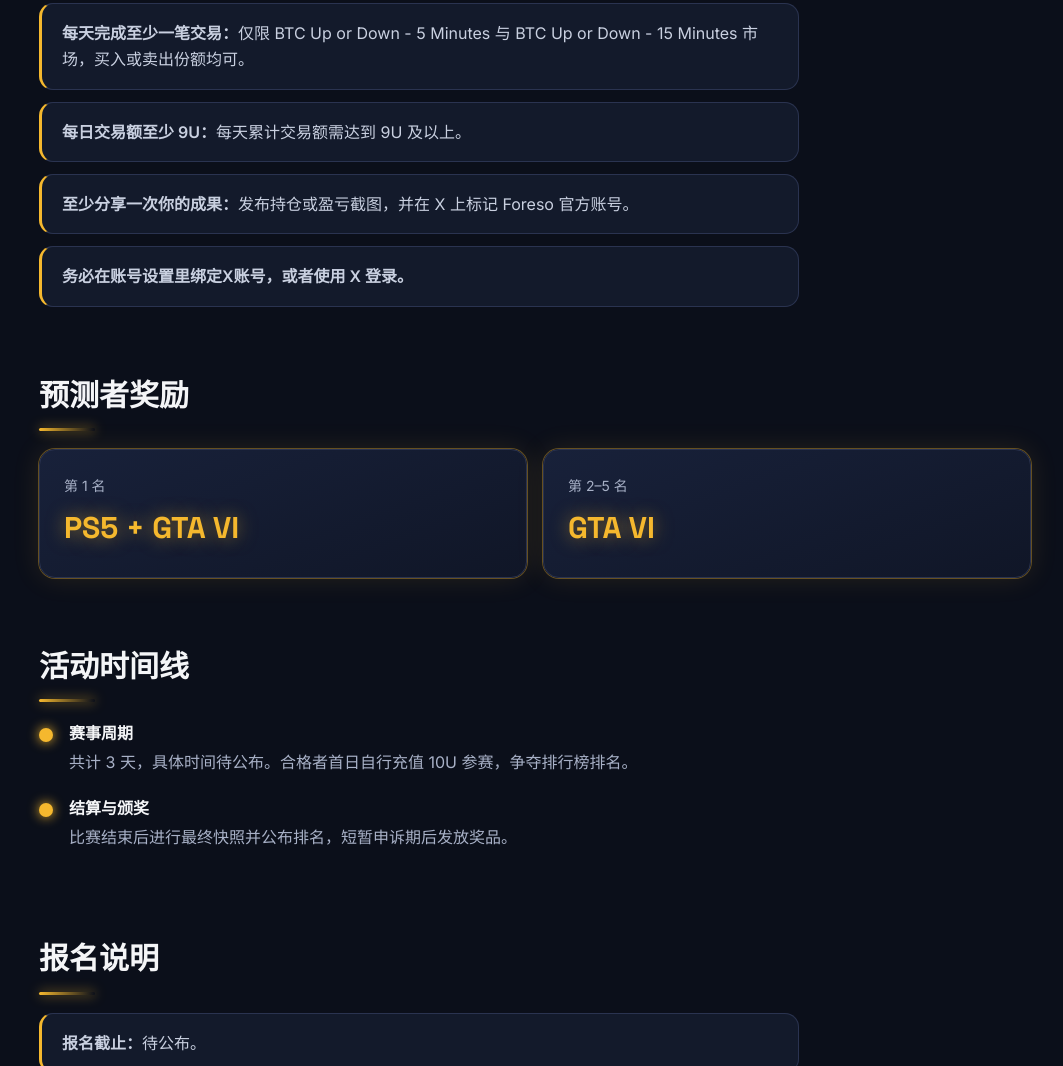
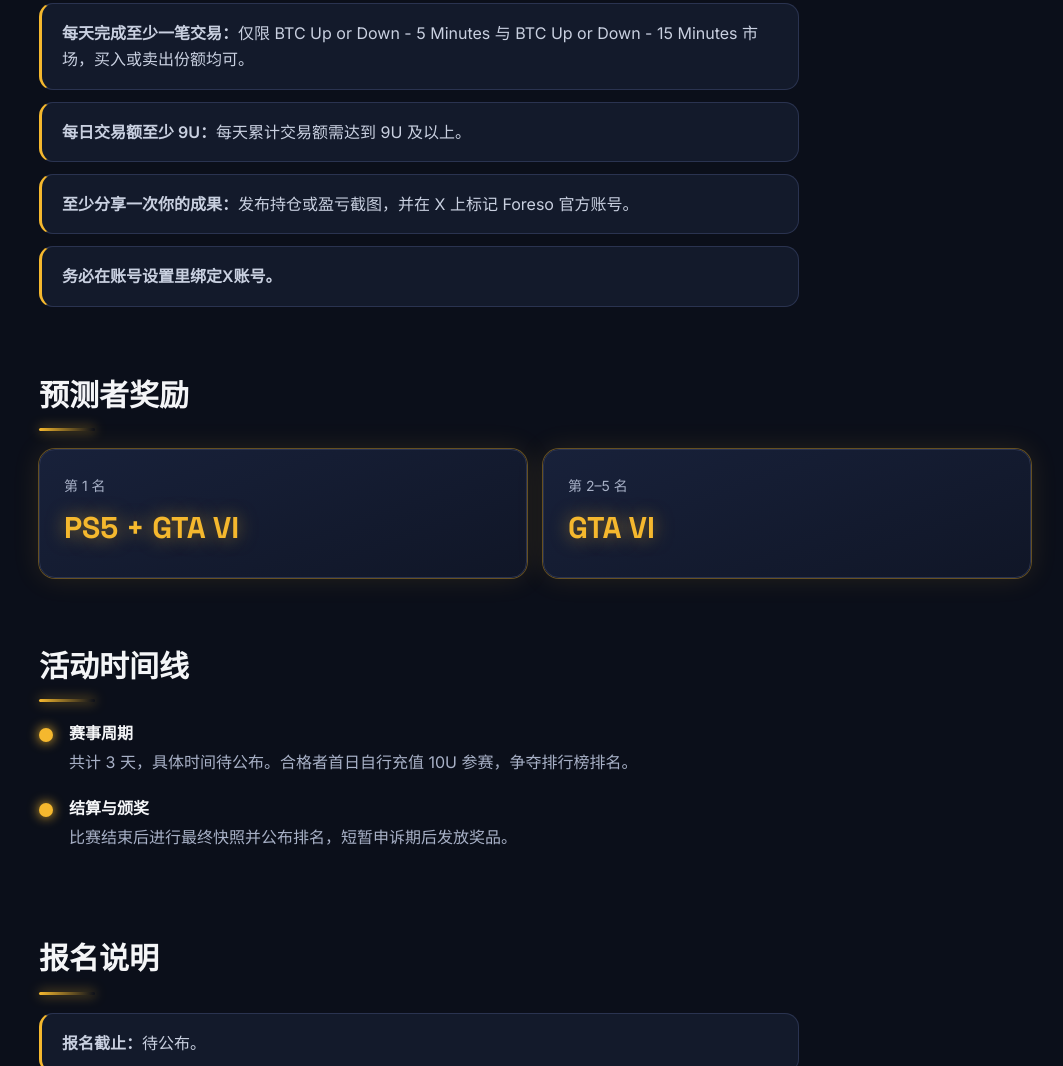
Before and after one commit to wangkingqq/gta6, a plain HTML site: page index.html in a window 1280 px wide. Shown: the part 1633-2699 px from the top of the page, without its empty margins (105-1168 px from the left). Drawn offline with Linux system fonts and the light colour scheme.

Commit message:
Update index.html

```diff
--- a/index.html
+++ b/index.html
@@ -98,7 +98,7 @@ h2::after{content:"";display:block;width:56px;height:3px;margin-top:8px;border-r
 <li><span class="zh"><b>每天完成至少一笔交易：</b>仅限 BTC Up or Down - 5 Minutes 与 BTC Up or Down - 15 Minutes 市场，买入或卖出份额均可。</span><span class="en"><b>Make at least one trade a day:</b> buy or sell shares in the BTC Up or Down - 5 Minutes and BTC Up or Down - 15 Minutes markets.</span></li>
 <li><span class="zh"><b>每日交易额至少 9U：</b>每天累计交易额需达到 9U 及以上。</span><span class="en"><b>Trade at least 9U a day:</b> your total daily trading volume must reach 9U or more.</span></li>
 <li><span class="zh"><b>至少分享一次你的成果：</b>发布持仓或盈亏截图，并在 X 上标记 Foreso 官方账号。</span><span class="en"><b>Share your results at least once:</b> post your positions or PnL screenshots on X and tag Foreso’s official account.</span></li>
-<li><span class="zh"><b>务必在账号设置里绑定X账号，或者使用 X 登录。</b></span><span class="en"><b>Be sure to log in with X.</b></span></li>
+<li><span class="zh"><b>务必在账号设置里绑定X账号。</b></span><span class="en"><b>Be sure to log in with X.</b></span></li>
 </ul></section>
 
 <section><h2><span class="zh">预测者奖励</span><span class="en">Prizes</span></h2><div class="prizes"><div class="prize"><div class="rank"><span class="zh">第 1 名</span><span class="en">1st place</span></div><div class="what">PS5 + GTA VI</div></div><div class="prize"><div class="rank"><span class="zh">第 2–5 名</span><span class="en">2nd–5th place</span></div><div class="what">GTA VI</div></div></div></section>
```
